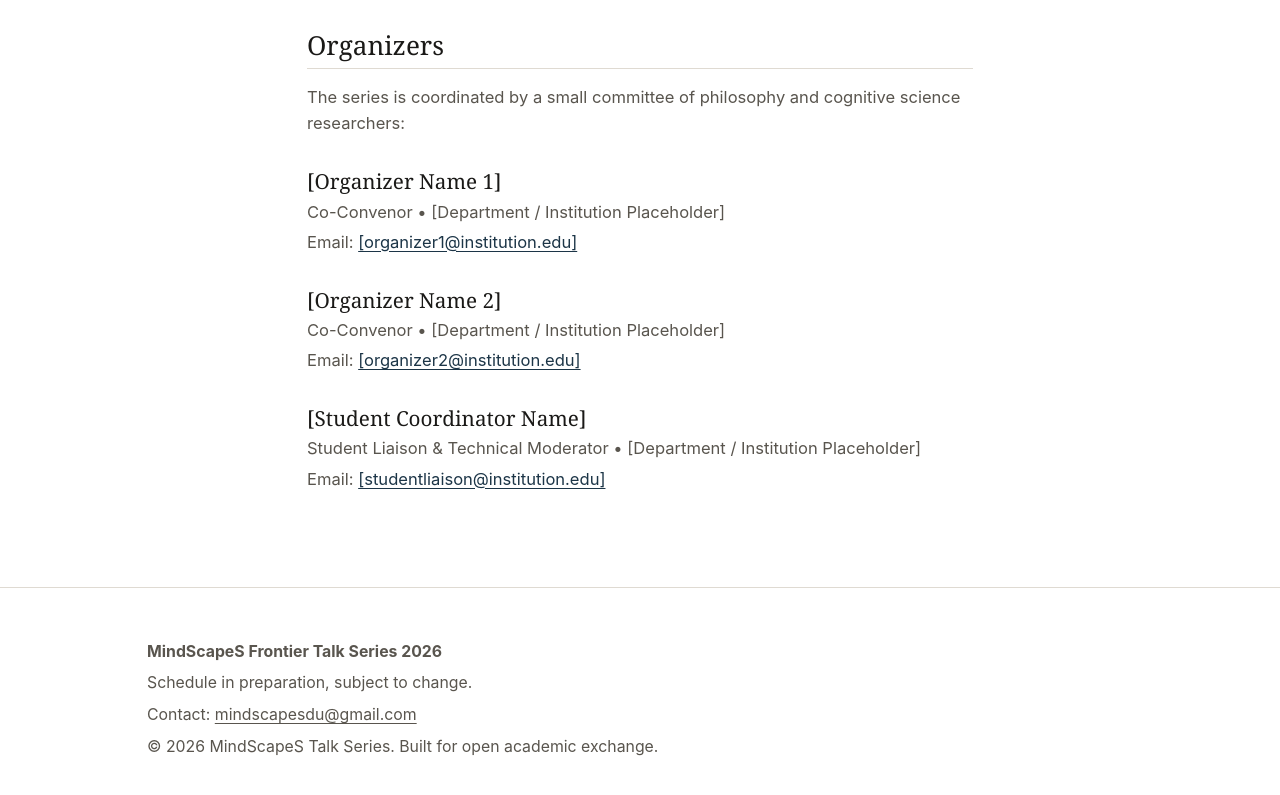
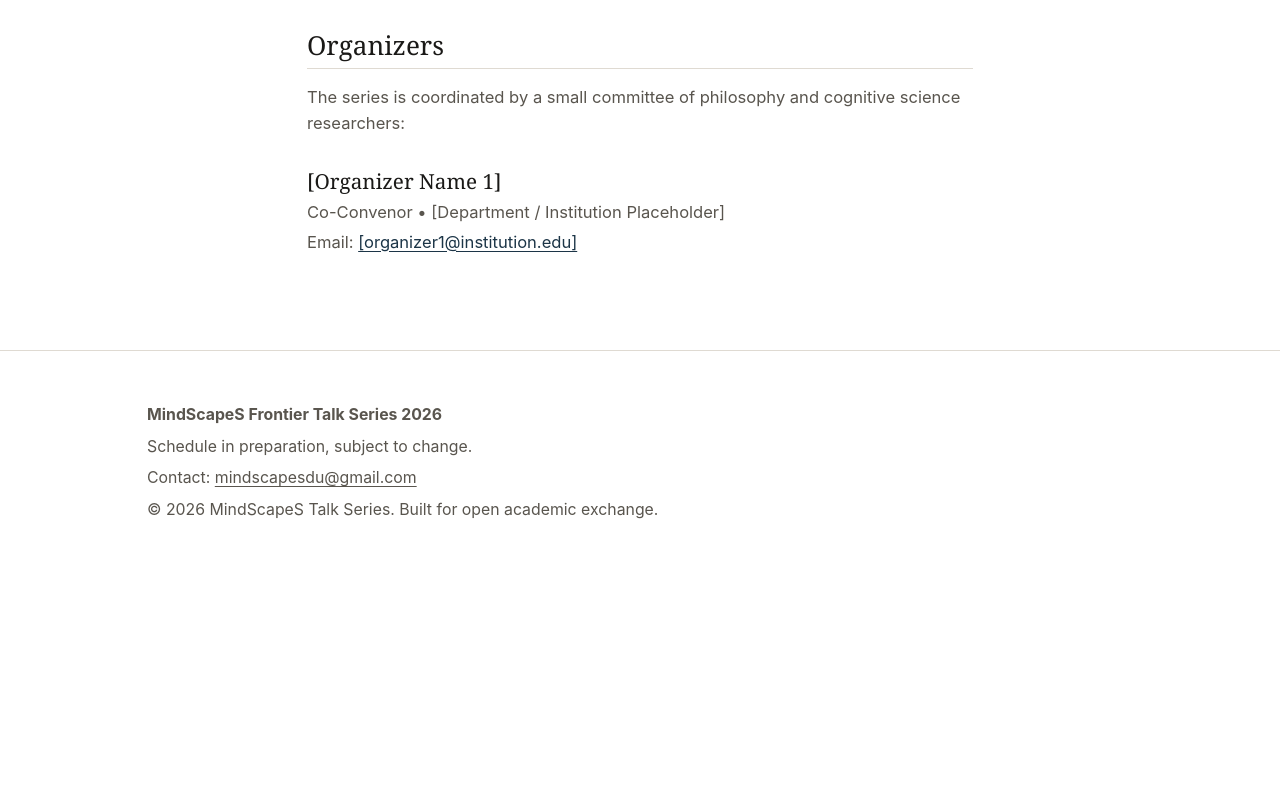
Before and after one commit to mindscapesdu/MindScapeS, a plain HTML site: page about.html in a window 1280 px wide. Shown: the part 2045-2840 px from the top of the page. After the commit the page ends 2628 px from the top, so only its background shows below. Drawn offline with Linux system fonts and the light colour scheme.

Commit message:
updated organiser

```diff
--- a/about.html
+++ b/about.html
@@ -81,21 +81,7 @@
         </div>
         <!-- ===== ORGANIZER 1 – END ===== -->
 
-        <!-- ===== ORGANIZER 2 – START ===== -->
-        <div class="organizer-item">
-          <h3 class="organizer-name">[Organizer Name 2]</h3>
-          <p class="subtext organizer-meta">Co-Convenor &bull; [Department / Institution Placeholder]</p>
-          <p class="subtext">Email: <a href="mailto:organizer2@institution.edu">[organizer2@institution.edu]</a></p>
-        </div>
-        <!-- ===== ORGANIZER 2 – END ===== -->
 
-        <!-- ===== STUDENT COORDINATOR – START ===== -->
-        <div class="organizer-item">
-          <h3 class="organizer-name">[Student Coordinator Name]</h3>
-          <p class="subtext organizer-meta">Student Liaison &amp; Technical Moderator &bull; [Department / Institution Placeholder]</p>
-          <p class="subtext">Email: <a href="mailto:studentliaison@institution.edu">[studentliaison@institution.edu]</a></p>
-        </div>
-        <!-- ===== STUDENT COORDINATOR – END ===== -->
       </section>
     </div>
   </main>
```
Also changed, not shown: contact.html (+1 -1 lines).
